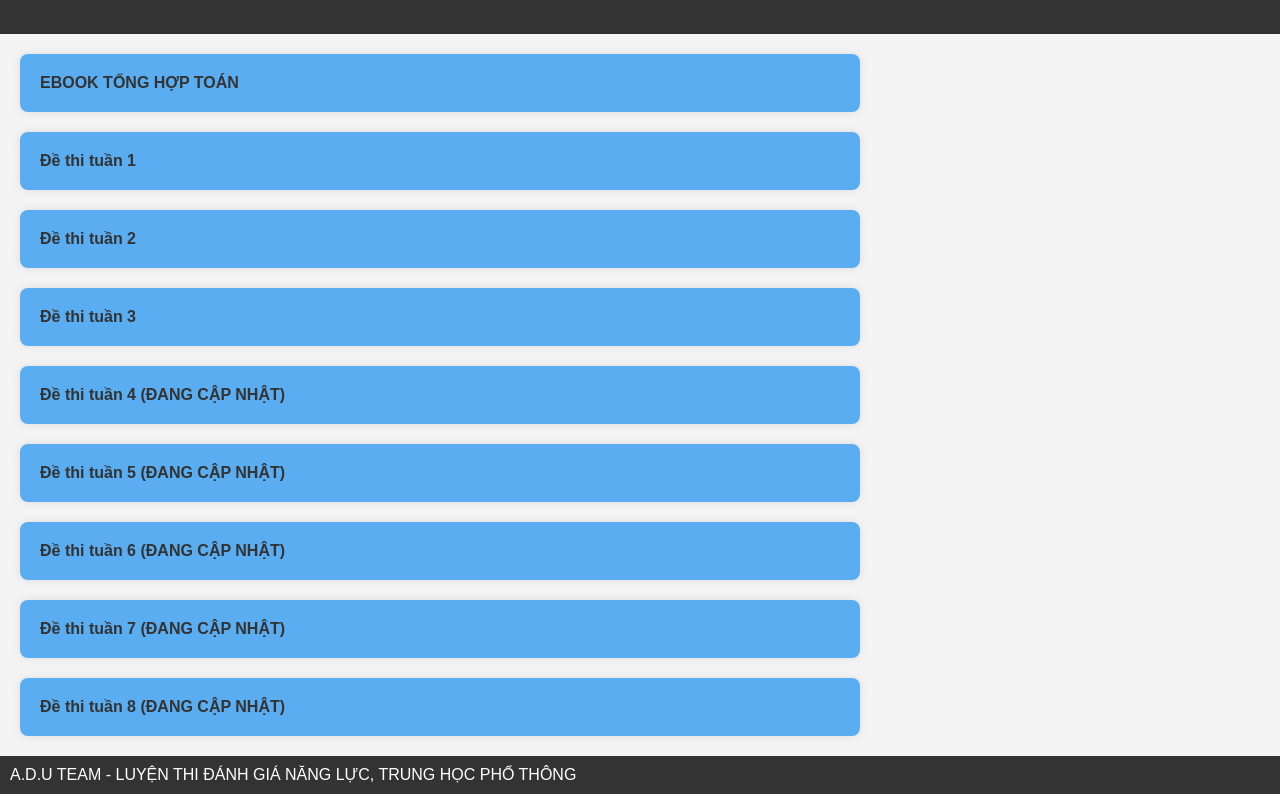
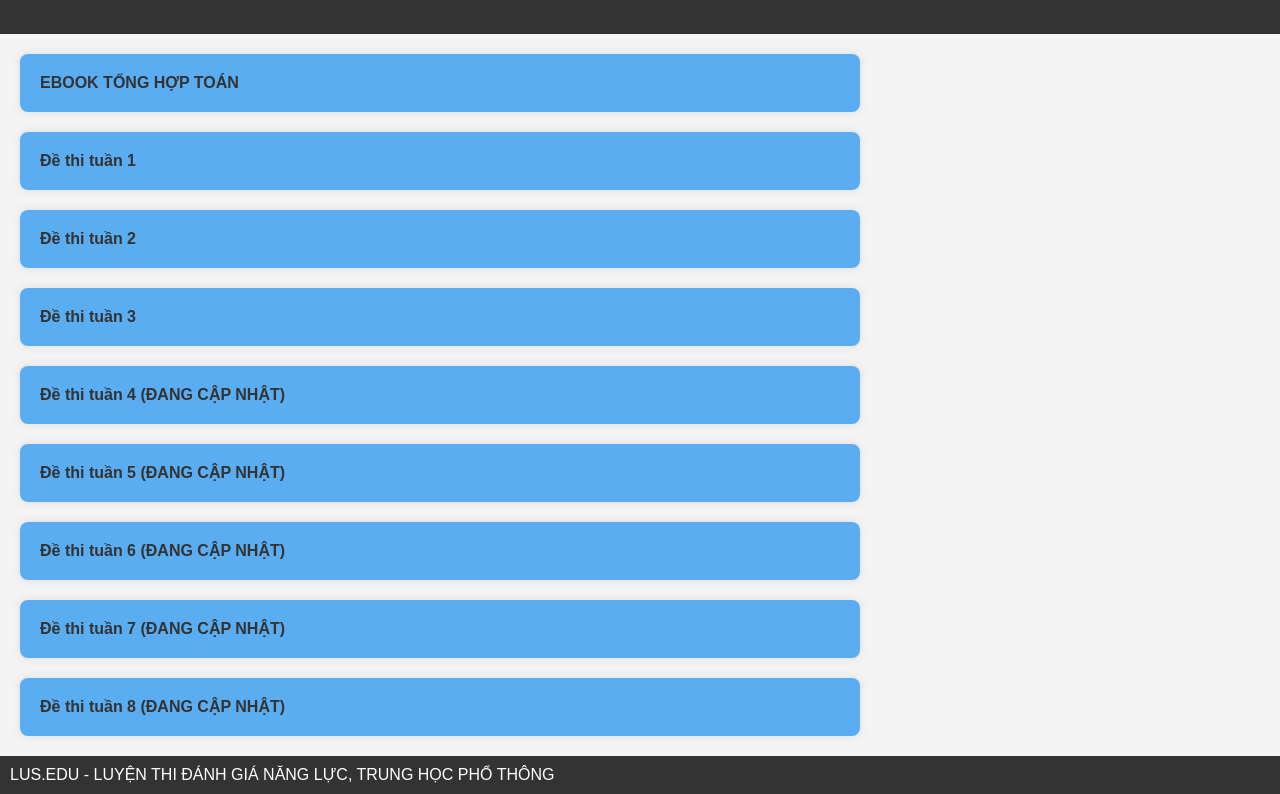
Before and after one commit to minhngulaptrinh/taptanhlamcode, a plain HTML site: page index.html in a window 1280 px wide. Shown: the part 76-870 px from the top of the page. Drawn offline with Linux system fonts and the light colour scheme.

Commit message:
index.html

```diff
--- a/index.html
+++ b/index.html
@@ -97,7 +97,7 @@
       <a href="./Tuần/tuan8.html">Đề thi tuần 8 (ĐANG CẬP NHẬT)</a>
     </div>
     <footer>
-      A.D.U TEAM - LUYỆN THI ĐÁNH GIÁ NĂNG LỰC, TRUNG HỌC PHỔ THÔNG
+      LUS.EDU - LUYỆN THI ĐÁNH GIÁ NĂNG LỰC, TRUNG HỌC PHỔ THÔNG
     </footer>
   </body>
 </html>
```
